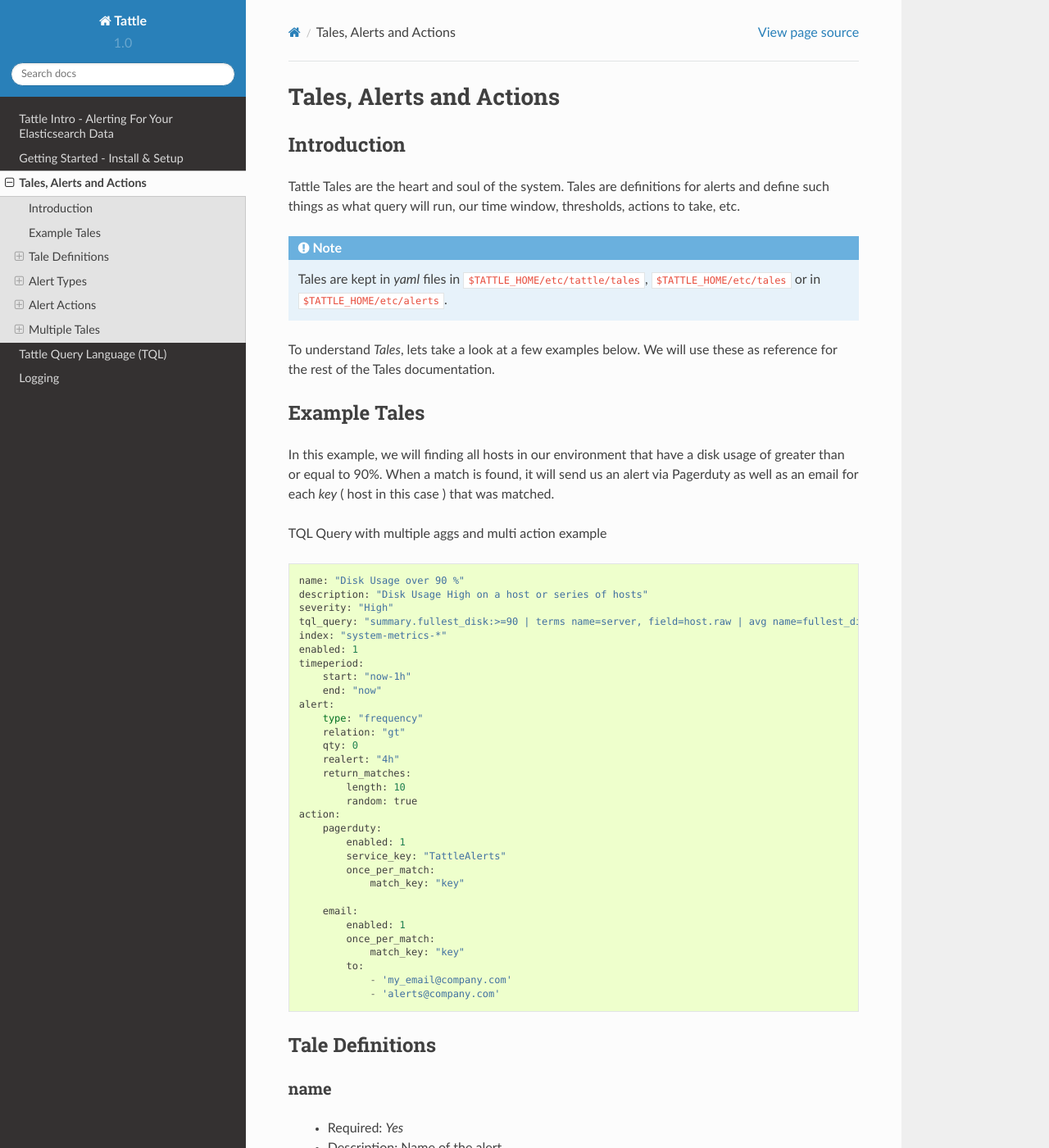
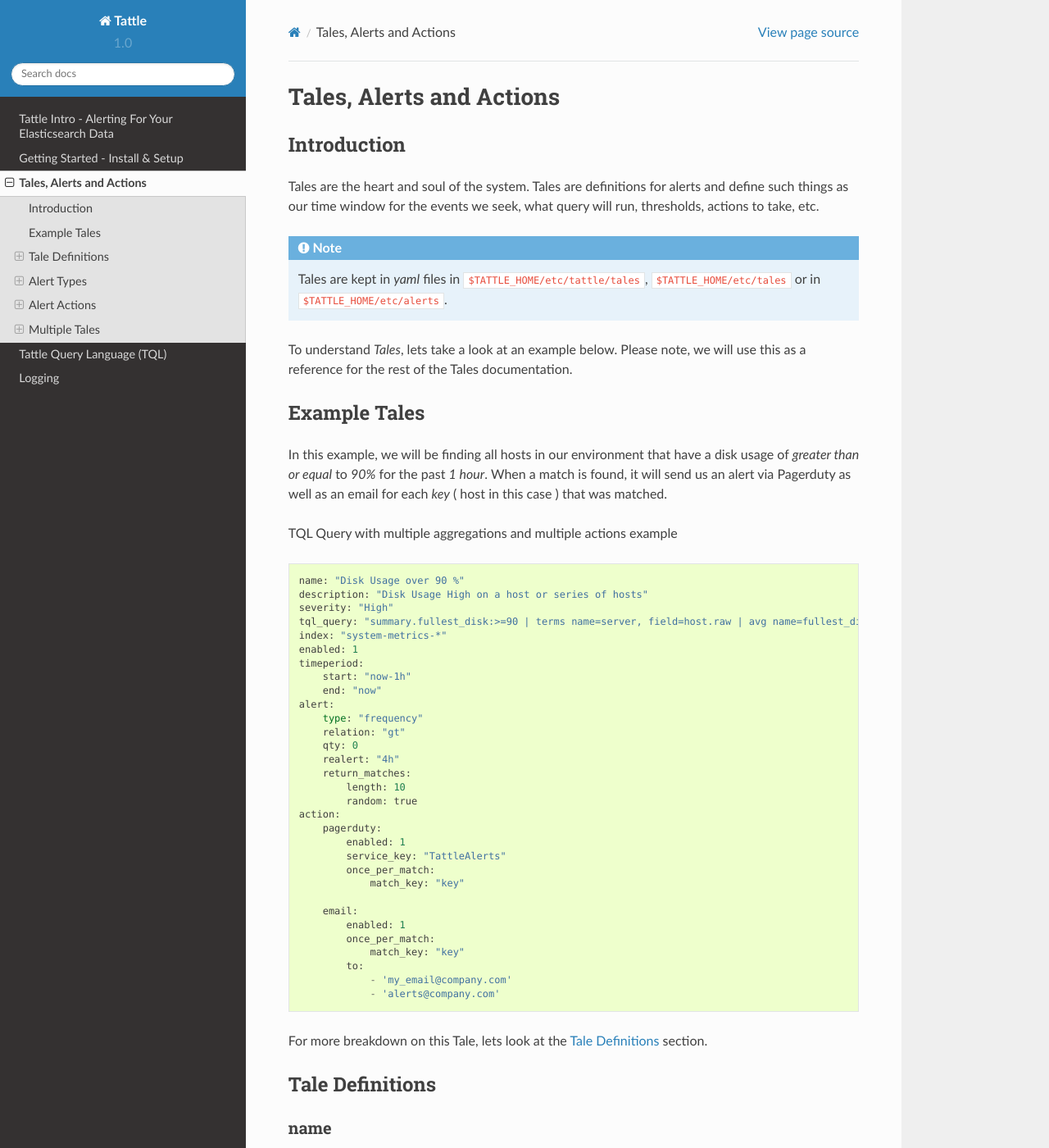
Before and after one commit to nickmaccarthy/Tattle, a Sphinx documentation site: the page built from docs/tales.rst, in a window 1280 px wide and 1400 px high. Shown: the whole window at 82% size. Built offline with Sphinx 7.4.7 and the Read the Docs theme 2.0.0, drawn with Linux system fonts in a browser that asks for light colours; some of the changed text lies outside the part shown.

Commit message:
documentation update

```diff
--- a/docs/intro.rst
+++ b/docs/intro.rst
@@ -8,7 +8,7 @@
 
 Welcome to Tattle, an alerting tool for your Elasticsearch data.
 
-Tattle aims to provide you with alerting capabilities for the data stored in your Elasticsearch cluster.  Utilizing powerful Elasticsearch features such as Aggregations and Lucene Query Syntax, coupled together with Tattle's own query language (TQL) our goal is to make alerts that easy to build and most of all, easy to read (because lets face it, you probably wont be the only one who has to read them)
+Tattle aims to provide you with alerting capabilities for the data stored in your Elasticsearch cluster.  Utilizing powerful Elasticsearch features such as Aggregations and Lucene Query Syntax, coupled together with Tattle's own query language (TQL) our goal is to make alerts that are easy to build and most of all, easy to read (because lets face it, you probably wont be the only one who has to read them)
 
 Overview
 --------
@@ -19,7 +19,7 @@
 History
 --------
 
-Back in 2013 when ELK was farily new term in most people vocabularies, I couldnt find any way to alert on the data inside my Elasticsearch cluster.  Since I was mostly using Elaticsearch to store log, metric and event type data, I couldnt really call ELK a full logging solution until it had the alerting component.  I then decided to build my own system, and "Project Bluenote" was born ( because I didnt have a better name for it at the time (and because I was listening to some old Bluenote records when I wrote the first few lines of code)).  Over the next year or so it was developed on an off in my free time and eventually became an invaluable tool for keeping my companys site up.  One day, after it alerted me that someone had released some particularly questionable code, they said "Bluenote is such a tattle tale".  Figuring that was a much more appropriate name for the project, Tattle was born.
+Back in 2013 when ELK was farily new term in most people vocabularies, I couldnt find any way to alert on the data inside my Elasticsearch cluster.  Since I was mostly using Elaticsearch to store log, metric and event type data, I couldnt really call ELK a full logging solution until it had the alerting component.  I then decided to build my own system, and "Project Bluenote" was born ( because I didnt have a better name for it at the time (and because I was listening to some old Bluenote records when I wrote the first few lines of code)).  Over the next year or so it was developed on an off in my free time and eventually became an invaluable tool for keeping my site up.  One day, after it alerted me that someone had released some particularly questionable code, they said "Bluenote is such a tattle tale".  Figuring that was a much more appropriate name for the project, Tattle was born.
 
 
 Requirements
--- a/docs/tales.rst
+++ b/docs/tales.rst
@@ -3,20 +3,20 @@
 
 Introduction
 ------------
-Tattle Tales are the heart and soul of the system.  Tales are definitions for alerts and define such things as what query will run, our time window, thresholds, actions to take, etc.
+Tales are the heart and soul of the system.  Tales are definitions for alerts and define such things as our time window for the events we seek, what query will run, thresholds, actions to take, etc.
 
 
 .. note::
     Tales are  kept in `yaml` files in ``$TATTLE_HOME/etc/tattle/tales``, ``$TATTLE_HOME/etc/tales`` or in ``$TATTLE_HOME/etc/alerts``.
 
-To understand `Tales`, lets take a look at a few examples below.  We will use these as reference for the rest of the Tales documentation.
+To understand `Tales`, lets take a look at an example below.  Please note, we will use this as a reference for the rest of the Tales documentation.
 
 Example Tales
 -------------
 
-In this example, we will finding all hosts in our environment that have a disk usage of greater than or equal to 90%.  When a match is found, it will send us an alert via Pagerduty as well as an email for each `key` ( host in this case ) that was matched.
+In this example, we will be finding all hosts in our environment that have a disk usage of `greater than or equal` to `90%` for the past `1 hour`.  When a match is found, it will send us an alert via Pagerduty as well as an email for each `key` ( host in this case ) that was matched.
 
-TQL Query with multiple aggs and multi action example
+TQL Query with multiple aggregations and multiple actions example
 ::
     name: "Disk Usage over 90 %"
     description: "Disk Usage High on a host or series of hosts"
@@ -49,6 +49,10 @@
             to:
                 - 'my_email@company.com'
                 - 'alerts@company.com'
+
+For more breakdown on this Tale, lets look at the :ref:`tales-definitions` section.
+
+.. _tales-definitions:
 
 Tale Definitions
 -----------------
@@ -106,7 +110,7 @@
 tql_query
 ~~~~~~~~~
     * Required: `Yes`
-    * Description: The TQL query for the Tale.  See the TQL section for more details
+    * Description: The TQL query for the Tale.  See the :doc:`tql` page for more details on TQL
 Example:
 ::
     tql_query: "summary.fullest_disk:>=90 | terms name=server, field=host.raw | avg name=fullest_disk, field=summary.fullest_disk"
@@ -145,7 +149,7 @@
     * Required: `Yes`
     * Description: The type of the alert
     * Values
-        * ``frequency``
+        * ``frequency`` or ``number_of_events``
             * Description: If the `number of events` meets our ``relation`` and ``qty``
         * ``agg_match``
             * Description: If our value meets a regular expression match of something
@@ -376,6 +380,9 @@
 
 Your script must be in ``$TATTLE_HOME/bin/scripts`` and must be executable.
 
+.. note::
+    The script will run as whatever user Tattle runs as.  For example if you run Tattle under a user called `tattle`, then the script will run as the user `tattle`.
+
 Here is an example script that will echo out each of the ARGV's
 ::
     #!/bin/bash
--- a/docs/tql.rst
+++ b/docs/tql.rst
@@ -5,7 +5,7 @@
 
 Introduction
 -------------------------------
-Since Elasticsearch queries can get quite long, it can make managing them for a rolling window alerting system like Tattle a bit difficult.  The Tattle Query Language aims to shorten some of these common queries into an easier read and understand syntax.
+When I was building the first verion of Tattle (project Bluenote), I noticed a pattern in the Elasticserach queries I was making to find events.  For example, They all had `time windows`, they all had a ``query_string`` (Lucene query), a ``size``, a ``to`` and ``from``, etc.  So I thought it would be nice to have a short hand syntax to represent an Elasticsearch query that was easy to understand and write, which in turn would make managing hundreds or thousands of Tales easier. Through some experimentation I came up with TQL which aims to do just that.
 
 Examples
 -------------------------------
@@ -101,7 +101,7 @@
 
 Nesting
 ---------------------------------
-Aggregations in Elasticserach can be nested, and this is the default behaviour in TQL.  You can nest as many aggregations as you with by using `|`.
+Aggregations in Elasticserach can be nested, and this is the default behaviour in TQL.  You can nest as many aggregations as you with by using ``|``.
 
 In this example, we can want to average a metric and group it by the host.
 ::
```
Also changed, not shown: other parts of docs/tales.rst (+1 -1 lines), docs/install.rst (+5 -5 lines), 15 other files.
